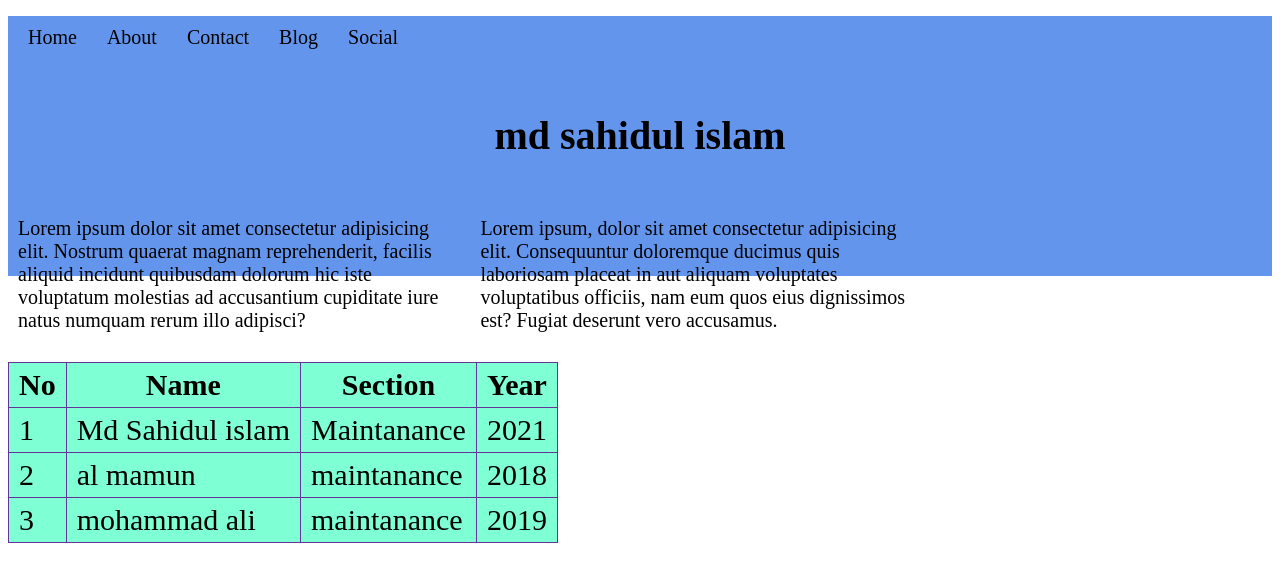
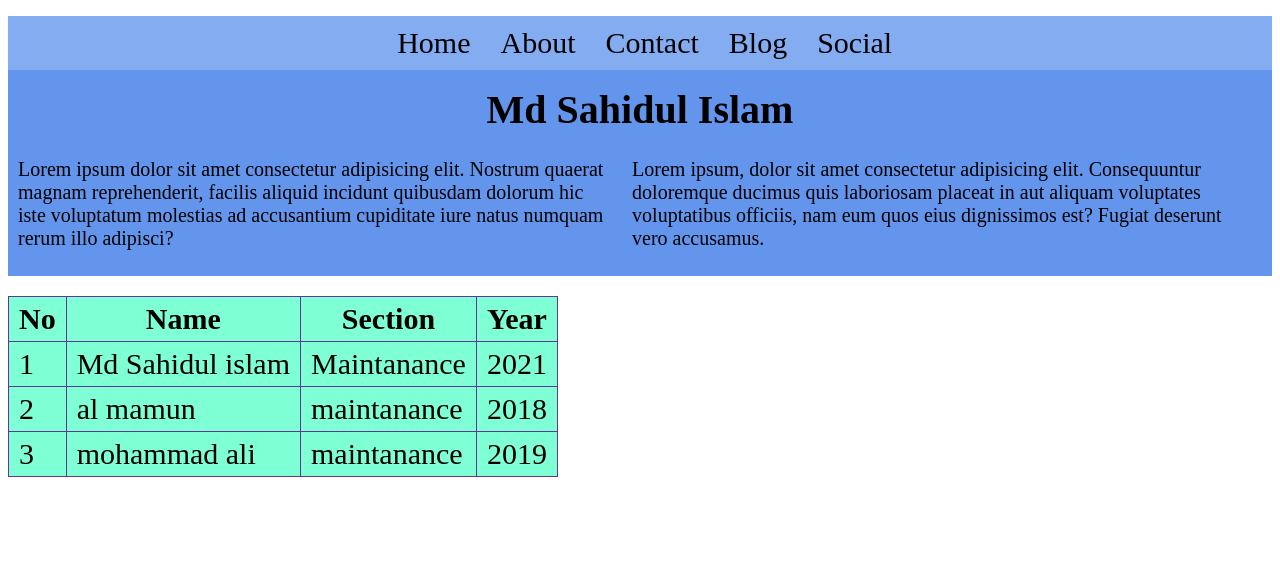
Before and after one commit to sagor369/class-4, a plain HTML site: page index.html in a window 1280 px wide. Drawn offline with Linux system fonts and the light colour scheme.

Commit message:
header file attuche

```diff
--- a/style.css
+++ b/style.css
@@ -1,8 +1,9 @@
 nav> ul{
 
     display: flex;
-    padding: 10px 10px;
-
+    padding: 10px 0px;
+    background-color: rgba(240, 248, 255, 0.226);
+    padding-left: 30%;
 }
 
 nav li{
@@ -13,7 +14,7 @@ nav li{
 }
 nav li a{
     text-decoration: none;
-    font-size: 20px;
+    font-size: 30px;
     color: black;
     padding: 10px;
 }
@@ -33,21 +34,26 @@ nav li:hover > .dropdown{
 
 .pact h1{
     text-align: center;
-    padding: 20px 5px 5px;
+    padding: 0 5px 5px;
     font-size: 40px;
+    margin: 0;
+    text-transform: capitalize;
 
 
 }
 .pact p{
     font-size: 20px;
     padding:0 10px  10px;
-    width: 35%;
+    width: 47%;
     float: left;
 
 }
 .pact{
     background-color: cornflowerblue;
     height: 260px;
+}
+main{
+    margin-top: 20px;
 }
 table th, td{
     border: 1px solid rebeccapurple;
```
Also changed, not shown: navbar.html (+1 -1 lines).
